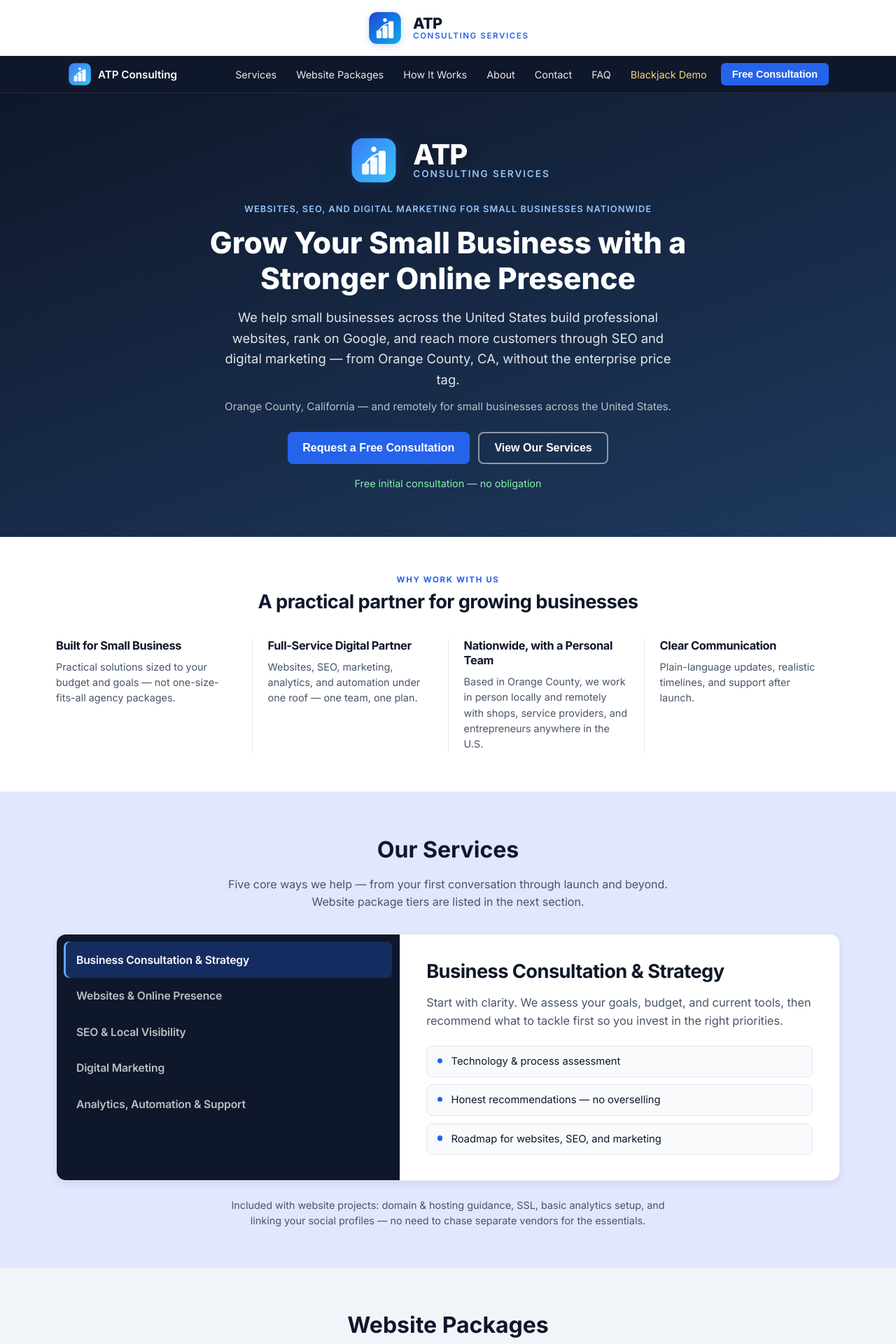
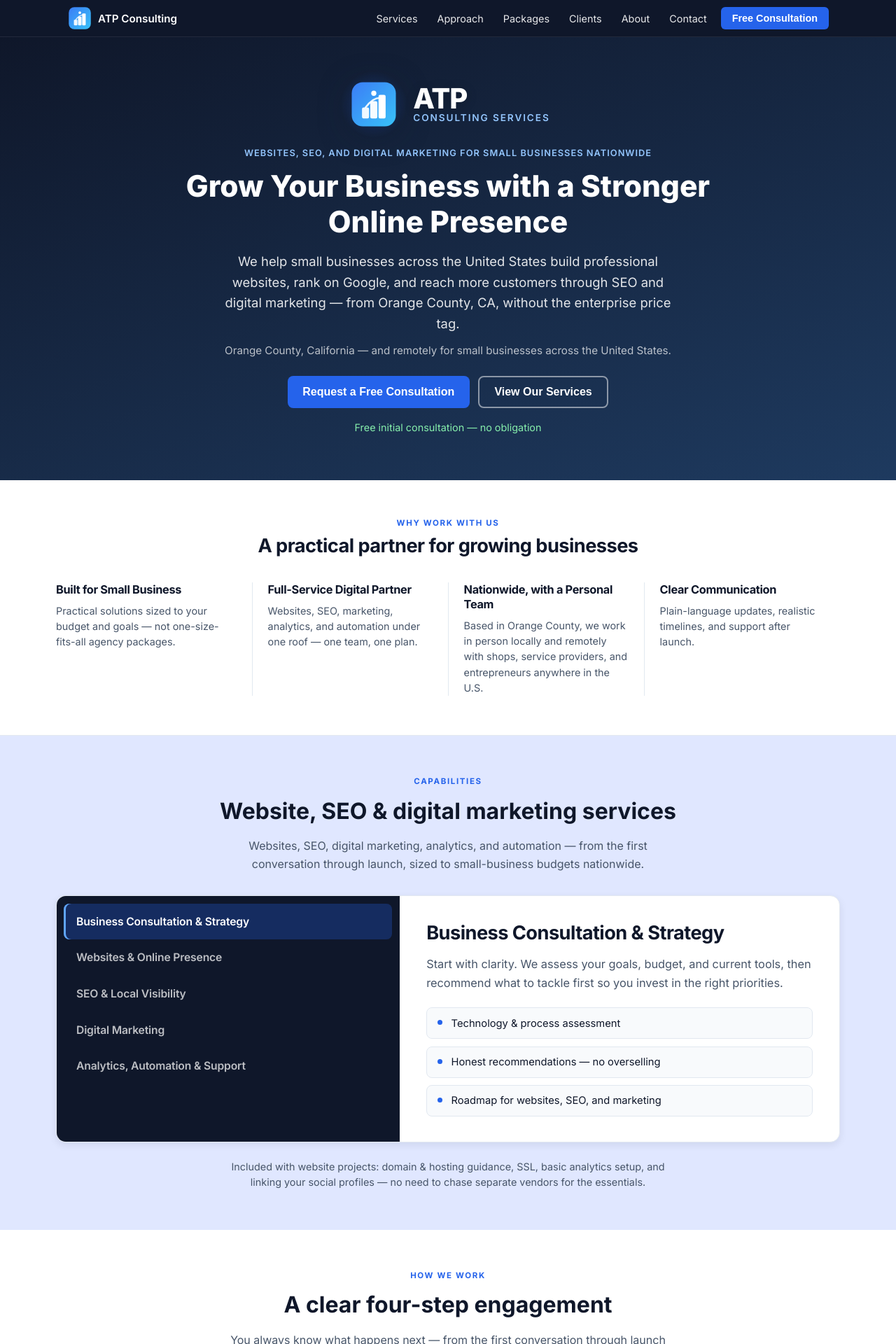
Before and after one commit to atphung21/business-web-template, a React (Create React App) app: page / in a window 1280 px wide. Shown: the top 1920 px of the page at 70% size. Built offline with nearby package versions, Linux system fonts and the light colour scheme.

Commit message:
updated page structure.

```diff
--- a/src/App.css
+++ b/src/App.css
@@ -341,6 +341,20 @@ header.site-header {
   text-align: center;
   font-size: clamp(1.5rem, 3vw, 2rem);
   margin: 0 0 0.75rem;
+}
+
+.section__eyebrow {
+  margin: 0 0 0.45rem;
+  text-align: center;
+  font-size: 0.72rem;
+  font-weight: 650;
+  letter-spacing: 0.14em;
+  text-transform: uppercase;
+  color: var(--color-primary);
+}
+
+.section__eyebrow--on-dark {
+  color: #93c5fd;
 }
 
 .section__lead {
@@ -922,6 +936,49 @@ header.site-header {
   text-align: center;
 }
 
+.contact-section .section__lead a {
+  color: var(--color-primary);
+  font-weight: 600;
+  text-decoration: none;
+}
+
+.contact-section .section__lead a:hover {
+  text-decoration: underline;
+}
+
+.consult-band {
+  background: var(--color-dark);
+  color: #fff;
+  padding: 2.25rem 1.25rem;
+}
+
+.consult-band__inner {
+  display: flex;
+  flex-wrap: wrap;
+  align-items: center;
+  justify-content: space-between;
+  gap: 1.25rem 2rem;
+}
+
+.consult-band h2 {
+  margin: 0 0 0.35rem;
+  font-size: clamp(1.2rem, 2vw, 1.55rem);
+  letter-spacing: -0.02em;
+}
+
+.consult-band p {
+  margin: 0;
+  color: rgba(255, 255, 255, 0.72);
+  font-size: 0.95rem;
+}
+
+@media (max-width: 720px) {
+  .consult-band__inner {
+    text-align: center;
+    justify-content: center;
+  }
+}
+
 /* Portfolio demo section */
 .demo-section {
   background: var(--color-band);
--- a/src/components/aboutUsSection/AboutUsSection.jsx
+++ b/src/components/aboutUsSection/AboutUsSection.jsx
@@ -3,6 +3,7 @@ import React from "react";
 export const AboutUsSection = ({ headline, paragraphs, founderNote }) => (
   <section id="about" className="section about-section">
     <div className="section__inner section__inner--narrow">
+      <p className="section__eyebrow">The firm</p>
       <h2 className="section__title">{headline}</h2>
       {paragraphs.map((paragraph) => (
         <p key={paragraph.slice(0, 40)} className="about-section__text">
--- a/src/components/nav/Nav.jsx
+++ b/src/components/nav/Nav.jsx
@@ -1,16 +1,15 @@
 import React, { useState } from "react";
-import { Link } from "react-router-dom";
 import { LogoMark } from "../brand/LogoMark";
 import { scrollToTop, scrollToSection } from "../../utils/scroll";
 import "../brand/brand.css";
 
 const navLinks = [
   { sectionId: "services", label: "Services" },
-  { sectionId: "packages", label: "Website Packages" },
-  { sectionId: "process", label: "How It Works" },
+  { sectionId: "process", label: "Approach" },
+  { sectionId: "packages", label: "Packages" },
+  { sectionId: "clients", label: "Clients" },
   { sectionId: "about", label: "About" },
   { sectionId: "contact", label: "Contact" },
-  { sectionId: "faq", label: "FAQ" },
 ];
 
 export const Nav = ({ businessName, onConsultClick }) => {
@@ -62,15 +61,6 @@ export const Nav = ({ businessName, onConsultClick }) => {
             </li>
           ))}
           <li>
-            <Link
-              to="/blackjack"
-              className="site-nav__link site-nav__link--demo"
-              onClick={handleNavClick}
-            >
-              Blackjack Demo
-            </Link>
-          </li>
-          <li>
             <button
               type="button"
               className="site-nav__cta"
--- a/src/content/seo.js
+++ b/src/content/seo.js
@@ -130,7 +130,7 @@ export function businessJsonLd({
       "marketing automation",
       "domain and hosting setup",
     ],
-    slogan: "Grow your small business with a stronger online presence",
+    slogan: "Grow your business with a stronger online presence",
     makesOffer: (services || []).map((service) => ({
       "@type": "Offer",
       itemOffered: {
--- a/src/content/siteContent.js
+++ b/src/content/siteContent.js
@@ -16,7 +16,7 @@ export const business = {
 };
 
 export const hero = {
-  headline: "Grow Your Small Business with a Stronger Online Presence",
+  headline: "Grow Your Business with a Stronger Online Presence",
   subheadline:
     "We help small businesses across the United States build professional websites, rank on Google, and reach more customers through SEO and digital marketing — from Orange County, CA, without the enterprise price tag.",
   primaryCta: "Request a Free Consultation",
@@ -47,7 +47,7 @@ export const trustPoints = [
 ];
 
 export const servicesLead =
-  "Five core ways we help — from your first conversation through launch and beyond. Website package tiers are listed in the next section.";
+  "Websites, SEO, digital marketing, analytics, and automation — from the first conversation through launch, sized to small-business budgets nationwide.";
 
 export const servicesIncludedNote =
   "Included with website projects: domain & hosting guidance, SSL, basic analytics setup, and linking your social profiles — no need to chase separate vendors for the essentials.";
--- a/src/pages/LandingPage.jsx
+++ b/src/pages/LandingPage.jsx
@@ -6,7 +6,6 @@ import { LogoHero } from "../components/brand/LogoHero";
 import { ContactFormFields } from "../components/contact/ContactFormFields";
 import ContactModal from "../components/contact/ContactModal";
 import "../components/contact/contact.css";
-import { Header } from "../components/header/Header";
 import { Nav } from "../components/nav/Nav";
 import { PackageCard } from "../components/packageCard/PackageCard";
 import { ServicesCarousel } from "../components/servicesCarousel/ServicesCarousel";
@@ -82,7 +81,8 @@ const TrustSection = () => (
 const ServicesSection = () => (
   <section id="services" className="section services-section">
     <div className="section__inner">
-      <h2 className="section__title">Our Services</h2>
+      <p className="section__eyebrow">Capabilities</p>
+      <h2 className="section__title">Website, SEO &amp; digital marketing services</h2>
       <p className="section__lead">{servicesLead}</p>
       <ServicesCarousel services={services} />
       <p className="services-included-note">{servicesIncludedNote}</p>
@@ -93,7 +93,8 @@ const ServicesSection = () => (
 const PackagesSection = () => (
   <section id="packages" className="section packages-section">
     <div className="section__inner">
-      <h2 className="section__title">Website Packages</h2>
+      <p className="section__eyebrow">Engagement options</p>
+      <h2 className="section__title">Website packages</h2>
       <p className="section__lead">
         Every business is different. These tiers help you understand what type
         of site fits your goals — final pricing is customized after a free
@@ -115,9 +116,11 @@ const PackagesSection = () => (
 const ProcessSection = () => (
   <section id="process" className="section process-section">
     <div className="section__inner">
-      <h2 className="section__title">How We Work</h2>
+      <p className="section__eyebrow">How we work</p>
+      <h2 className="section__title">A clear four-step engagement</h2>
       <p className="section__lead">
-        A straightforward process so you always know what happens next.
+        You always know what happens next — from the first conversation through
+        launch and support.
       </p>
       <ol className="process-track">
         {processSteps.map((item) => (
@@ -132,25 +135,43 @@ const ProcessSection = () => (
   </section>
 );
 
+const ConsultBand = ({ onConsultClick }) => (
+  <section className="consult-band" aria-label="Request a consultation">
+    <div className="section__inner consult-band__inner">
+      <div>
+        <h2>Ready for a clear recommendation?</h2>
+        <p>
+          Free initial consultation. No obligation. We reply within 1–2 business
+          days.
+        </p>
+      </div>
+      <button type="button" className="btn btn--primary" onClick={onConsultClick}>
+        Request a Free Consultation
+      </button>
+    </div>
+  </section>
+);
+
 const DemoSection = () => (
   <section id="demo" className="section demo-section" aria-labelledby="demo-heading">
     <div className="section__inner section__inner--narrow">
+      <p className="section__eyebrow">Custom development</p>
       <h2 id="demo-heading" className="section__title">
-        See Our Work
+        Built to a higher standard
       </h2>
       <p className="section__lead">
-        We build more than business sites — explore this interactive Blackjack demo
-        with betting, split, insurance, and sound effects.
+        Client websites get the same engineering discipline we use on custom
+        software — this interactive demo is one example of that craft.
       </p>
       <Link to="/blackjack" className="demo-cta__card">
-        <span className="demo-cta__eyebrow">Custom demo</span>
+        <span className="demo-cta__eyebrow">Portfolio</span>
         <span className="demo-cta__title">Interactive Blackjack</span>
         <span className="demo-cta__text">
-          A portfolio project showcasing custom development, polished UI, and
-          game logic — the same quality we bring to client websites.
+          Custom UI, game logic, and polish — the quality we bring to business
+          sites, booking flows, and integrations.
         </span>
         <span className="demo-cta__action">
-          Try the demo
+          View the demo
           <span className="demo-cta__arrow" aria-hidden="true">
             →
           </span>
@@ -162,13 +183,18 @@ const DemoSection = () => (
 
 const TestimonialsSection = () => (
   <section
+    id="clients"
     className="section testimonials-section"
-    aria-label="Client testimonials"
+    aria-labelledby="clients-heading"
   >
     <div className="section__inner">
-      <h2 className="section__title">What Clients Say</h2>
+      <p className="section__eyebrow section__eyebrow--on-dark">Client results</p>
+      <h2 id="clients-heading" className="section__title">
+        What clients say
+      </h2>
       <p className="section__lead">
-        Real results from small businesses we have helped grow online.
+        Small businesses nationwide that needed a stronger, more professional
+        online presence.
       </p>
       <TestimonialsCarousel items={testimonials} />
     </div>
@@ -178,6 +204,7 @@ const TestimonialsSection = () => (
 const FaqSection = () => (
   <section id="faq" className="section faq-section">
     <div className="section__inner section__inner--narrow">
+      <p className="section__eyebrow">Questions</p>
       <h2 className="section__title">Frequently Asked Questions</h2>
       <div className="faq-list">
         {faq.map((item) => (
@@ -194,10 +221,12 @@ const FaqSection = () => (
 const ContactSection = () => (
   <section id="contact" className="section contact-section">
     <div className="section__inner">
-      <h2 className="section__title">Contact Us</h2>
+      <p className="section__eyebrow">Next step</p>
+      <h2 className="section__title">Start a conversation</h2>
       <p className="section__lead">
-        Ready to discuss a website, SEO, or marketing project? Send a message or
-        reach us directly.
+        Tell us about your website, SEO, or marketing goals. We&apos;ll recommend
+        a practical next step — or call{" "}
+        <a href={`tel:${business.phone.replace(/\D/g, "")}`}>{business.phone}</a>.
       </p>
       <div className="contact-layout">
         <div className="contact-layout__info">
@@ -263,7 +292,6 @@ const LandingPage = () => {
 
   return (
     <div className="landing-page">
-      <Header />
       <Nav
         businessName={business.shortName}
         onConsultClick={openConsultation}
@@ -271,11 +299,12 @@ const LandingPage = () => {
       <HeroSection onConsultClick={openConsultation} />
       <TrustSection />
       <ServicesSection />
+      <ProcessSection />
       <PackagesSection />
-      <ProcessSection />
+      <ConsultBand onConsultClick={openConsultation} />
+      <TestimonialsSection />
+      <AboutUsSection {...about} />
       <DemoSection />
-      <AboutUsSection {...about} />
-      <TestimonialsSection />
       <ContactSection />
       <FaqSection />
       <Footer />
```
